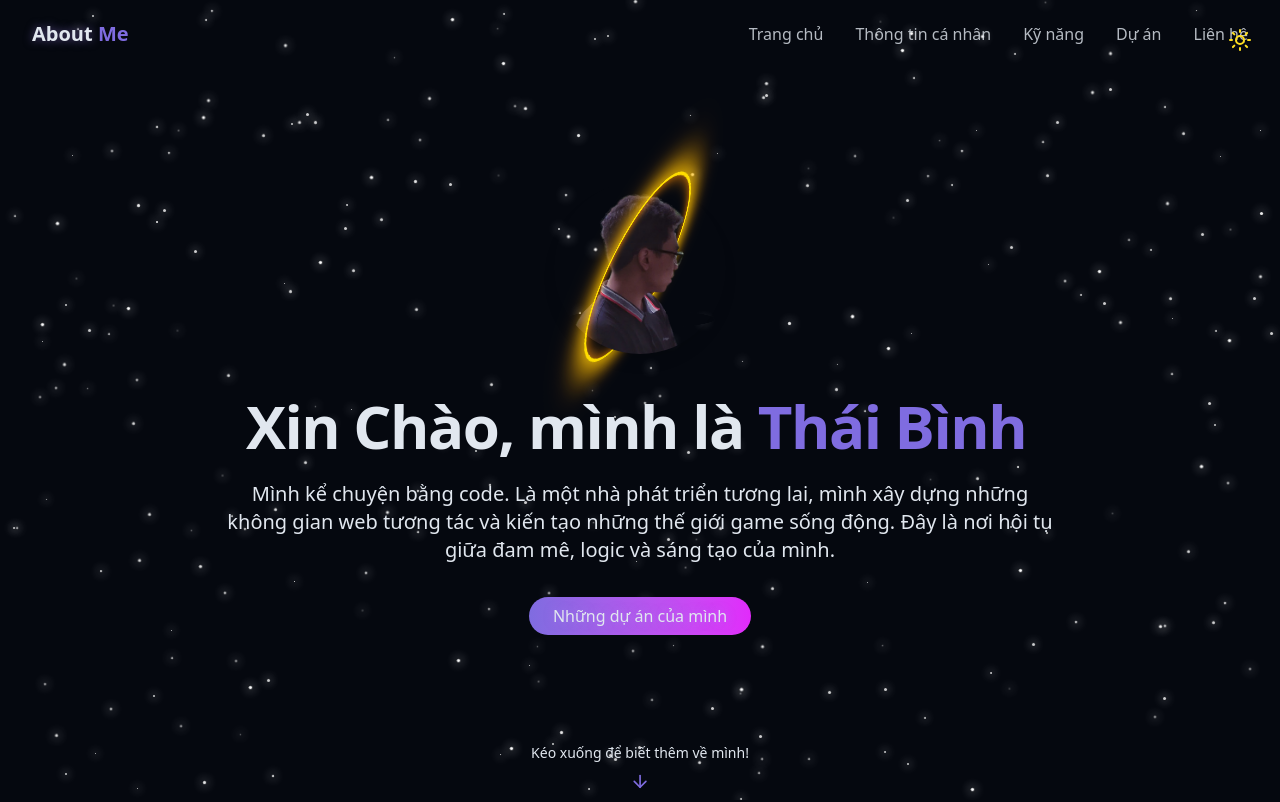
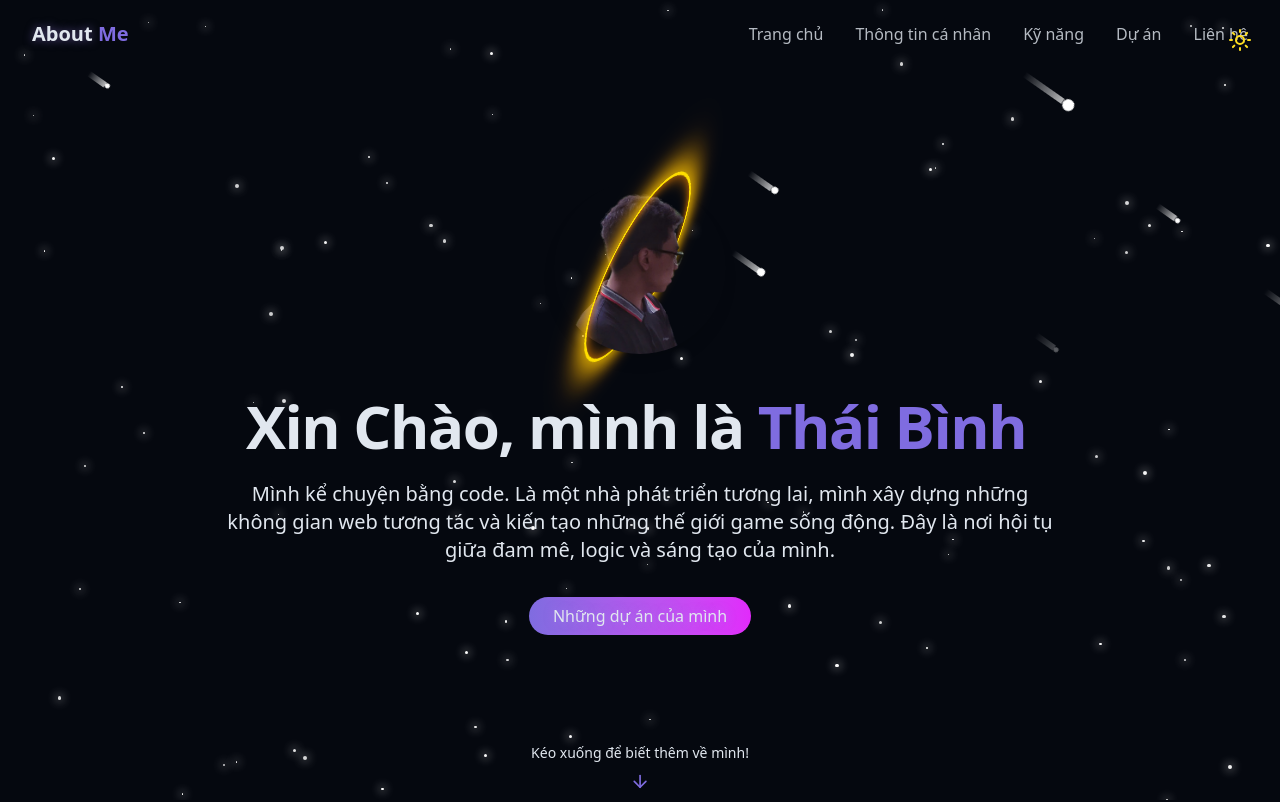
Before and after one commit to AkasameVN26/about-binh, a React (Vite) app: page / in a window 1280 px wide. Shown: the top 802 px of the page. Built offline with nearby package versions, Linux system fonts and the light colour scheme.

Commit message:
update meteors

```diff
--- a/src/components/StarBackground.jsx
+++ b/src/components/StarBackground.jsx
@@ -1,66 +1,70 @@
-import { useEffect, useState, useRef } from "react";
+import { useEffect, useState } from "react";
+
+// id, size, x, y, opacity, animationDuration
+// id, size, x, y, delay, animationDuration
 
 export const StarBackground = () => {
   const [stars, setStars] = useState([]);
-  const containerRef = useRef(null);
+  const [meteors, setMeteors] = useState([]);
 
   useEffect(() => {
     generateStars();
+    generateMeteors();
 
     const handleResize = () => {
       generateStars();
     };
 
-    const handleMouseMove = (e) => {
-      if (containerRef.current) {
-        const { clientX, clientY } = e;
-        const { innerWidth, innerHeight } = window;
+    window.addEventListener("resize", handleResize);
 
-        const x = (clientX / innerWidth - 0.5) * 2;
-        const y = (clientY / innerHeight - 0.5) * 2;
-
-        containerRef.current.style.transform = `translate(${x * 15}px, ${
-          y * 15
-        }px)`;
-      }
-    };
-
-    window.addEventListener("resize", handleResize);
-    window.addEventListener("mousemove", handleMouseMove);
-
-    return () => {
-      window.removeEventListener("resize", handleResize);
-      window.removeEventListener("mousemove", handleMouseMove);
-    };
+    return () => window.removeEventListener("resize", handleResize);
   }, []);
 
   const generateStars = () => {
     const numberOfStars = Math.floor(
-      (window.innerWidth * window.innerHeight) / 4000
+      (window.innerWidth * window.innerHeight) / 10000
     );
+
     const newStars = [];
+
     for (let i = 0; i < numberOfStars; i++) {
       newStars.push({
         id: i,
-        size: Math.random() * 2.5 + 1,
+        size: Math.random() * 3 + 1,
         x: Math.random() * 100,
         y: Math.random() * 100,
-        opacity: Math.random() * 0.6 + 0.4,
-        animationDuration: Math.random() * 5 + 3,
+        opacity: Math.random() * 0.5 + 0.5,
+        animationDuration: Math.random() * 4 + 2,
       });
     }
+
     setStars(newStars);
   };
 
+  const generateMeteors = () => {
+    const numberOfMeteors = 8;
+    const newMeteors = [];
+
+    for (let i = 0; i < numberOfMeteors; i++) {
+      newMeteors.push({
+        id: i,
+        size: Math.random() * 2 + 1,
+        x: Math.random() * 100,
+        y: Math.random() * 20,
+        delay: Math.random() * 15,
+        animationDuration: Math.random() * 3 + 5,
+      });
+    }
+
+    setMeteors(newMeteors);
+  };
+
   return (
-    <div
-      ref={containerRef}
-      className="fixed inset-0 overflow-hidden pointer-events-none z-0 transition-transform duration-500 ease-out"
-    >
+    <div className="fixed inset-0 overflow-hidden pointer-events-none z-0">
       {stars.map((star) => (
         <div
           key={star.id}
-          className="star animate-twinkle"
+          className="star animate-pulse-subtle"
           style={{
             width: star.size + "px",
             height: star.size + "px",
@@ -71,6 +75,21 @@ export const StarBackground = () => {
           }}
         />
       ))}
+
+      {meteors.map((meteor) => (
+        <div
+          key={meteor.id}
+          className="meteor animate-meteor"
+          style={{
+            width: meteor.size * 4 + "px",
+            height: meteor.size * 4 + "px",
+            left: meteor.x + "%",
+            top: meteor.y + "%",
+            animationDelay: meteor.delay,
+            animationDuration: meteor.animationDuration + "s",
+          }}
+        />
+      ))}
     </div>
   );
 };
--- a/src/index.css
+++ b/src/index.css
@@ -11,13 +11,13 @@
   --color-card: hsl(var(--card));
 
   --animate-float: float 6s ease-in-out infinite;
-  --animate-twinkle: twinkle 6s ease-in-out infinite;
+  --animate-pulse-subtle: pulse-subtle 4s ease-in-out infinite;
   --animate-fade-in: fade-in 0.7s ease-out forwards;
   --animate-fade-in-delay-1: fade-in 0.7s ease-out 0.2s forwards;
   --animate-fade-in-delay-2: fade-in 0.7s ease-out 0.4s forwards;
   --animate-fade-in-delay-3: fade-in 0.7s ease-out 0.6s forwards;
   --animate-fade-in-delay-4: fade-in 0.7s ease-out 0.8s forwards;
-  --animate-scroll-fade-in: scroll-fade-in 1s ease-out forwards;
+  --animate-meteor: meteor 5s linear infinite;
 
   @keyframes float {
     0%,
@@ -28,15 +28,13 @@
       transform: translateY(-10px);
     }
   }
-  @keyframes twinkle {
+  @keyframes pulse-subtle {
     0%,
     100% {
-      opacity: 0.8;
-      transform: scale(1);
+      opacity: 1;
     }
     50% {
-      opacity: 1;
-      transform: scale(1.1);
+      opacity: 0.8;
     }
   }
   @keyframes fade-in {
@@ -49,15 +47,17 @@
       transform: translateY(0);
     }
   }
-
-  @keyframes scroll-fade-in {
-    from {
+  @keyframes meteor {
+    0% {
+      transform: rotate(215deg) translateX(0);
+      opacity: 1;
+    }
+    70% {
+      opacity: 1;
+    }
+    100% {
+      transform: rotate(215deg) translateX(-500px);
       opacity: 0;
-      transform: translateY(30px);
-    }
-    to {
-      opacity: 1;
-      transform: translateY(0);
     }
   }
 }
@@ -192,6 +192,42 @@
   box-shadow: 0 0 10px 2px rgba(255, 255, 255, 0.4);
 }
 
+@utility meteor {
+  @apply absolute;
+  position: relative;
+  /* Removed overflow: hidden and border-radius: 50% from here */
+  box-shadow: 0 0 -10px 10px rgba(255, 255, 255, 0.5); /* Glow for the head */
+
+  &::before {
+    content: "";
+    position: absolute;
+    top: 0;
+    left: 0;
+    width: 100%;
+    height: 100%;
+    background: white; /* Solid white for the head */
+    border-radius: 100%; /* Apply border-radius here for the head */
+    z-index: 2;
+  }
+
+  &::after {
+    content: "";
+    position: absolute;
+    top: 50%;
+    left: -300%; /* Start further left to extend the trail backwards */
+    width: 400%; /* Make the trail longer */
+    height: 6px; /* Thickness of the trail */
+    background: linear-gradient(
+      to left,
+      rgba(255, 255, 255, 0.7),
+      rgba(255, 255, 255, 0)
+    ); /* Flip gradient direction */
+    transform-origin: right center; /* Change origin to right */
+    transform: translateY(-50%) rotate(180deg); /* Keep the same rotation for alignment with meteor path */
+    z-index: 1;
+  }
+}
+
 #root {
   max-width: 100%;
   margin: 0 auto;
```
